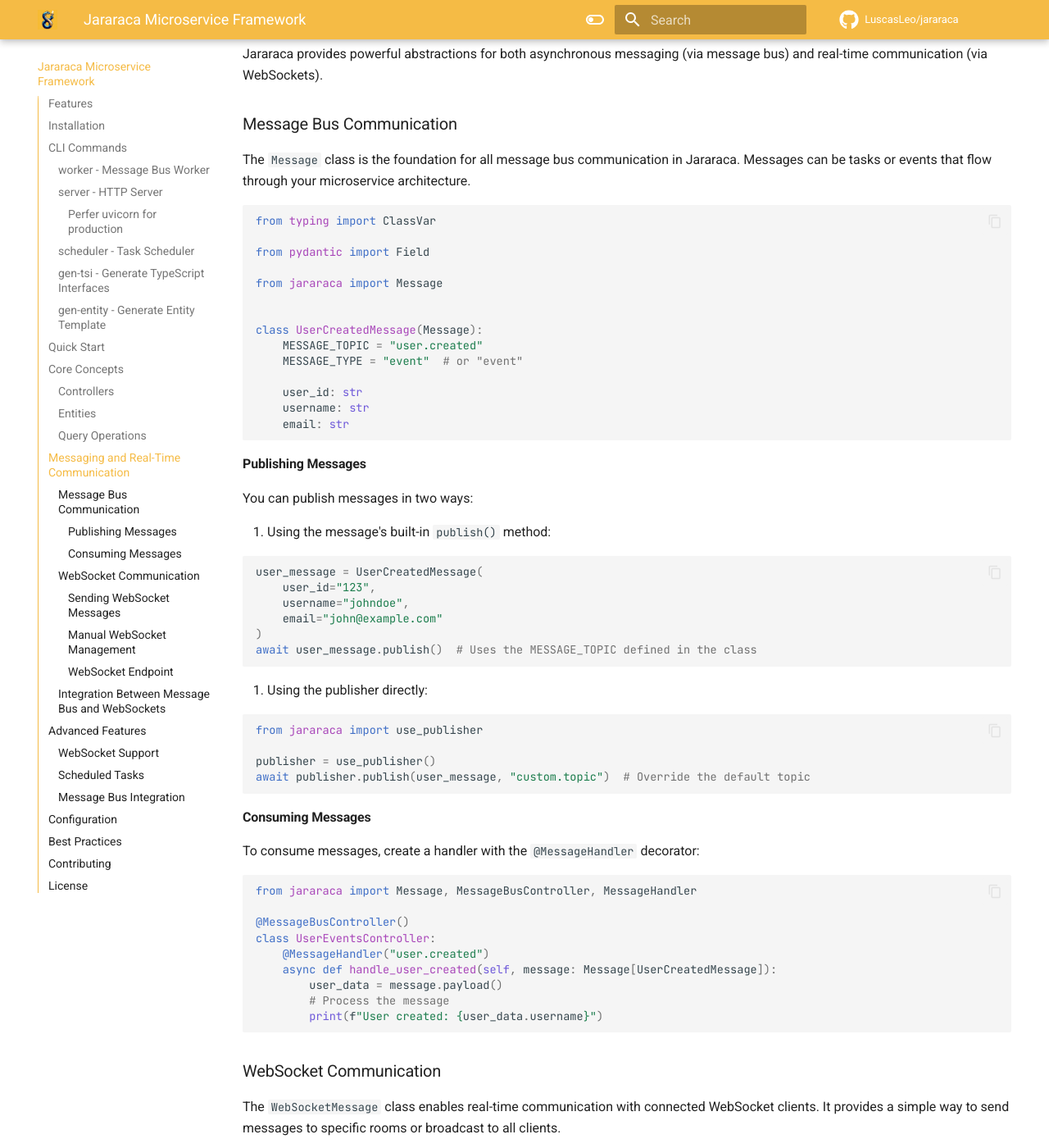
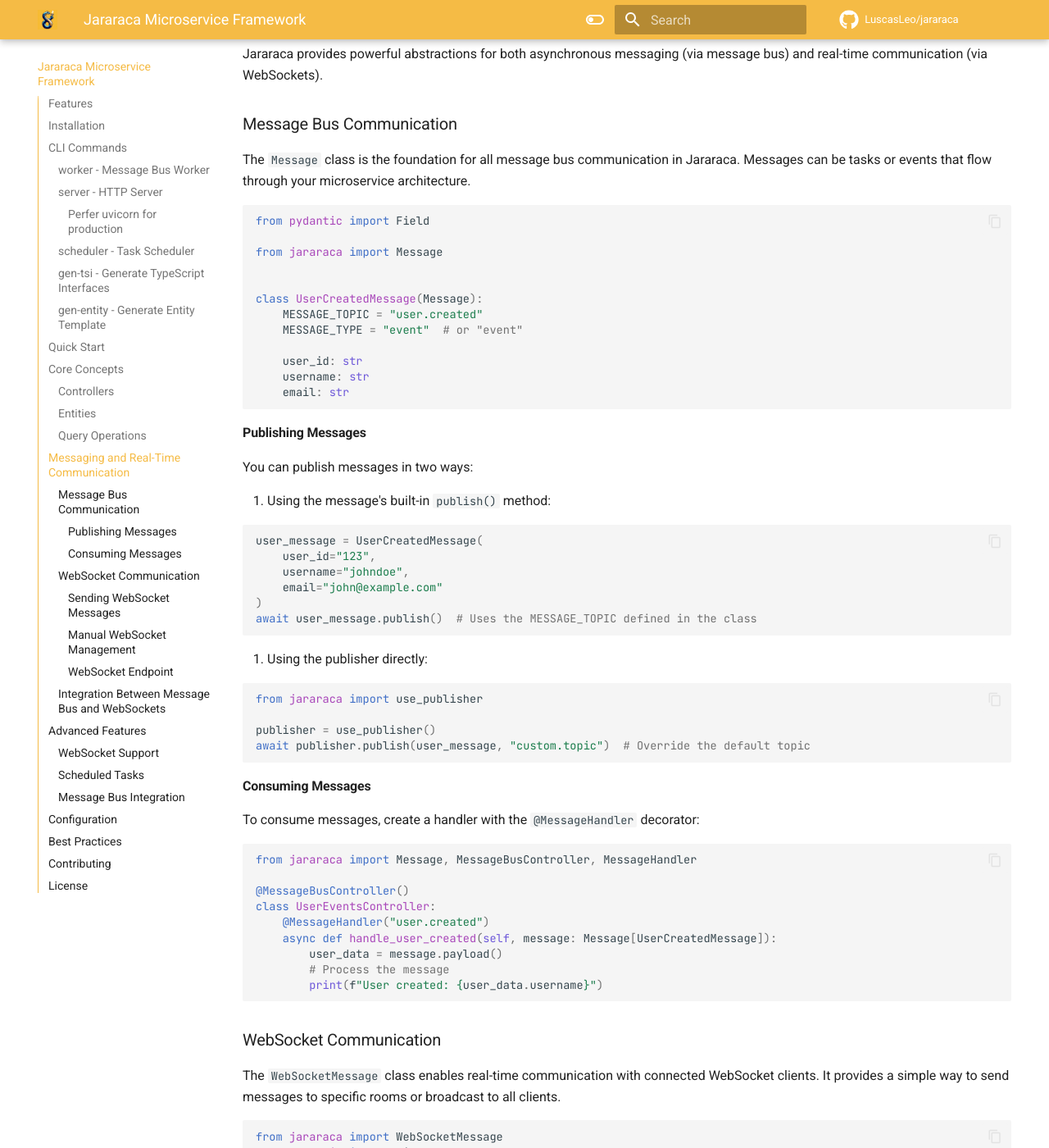
Before and after one commit to LuscasLeo/jararaca, an MkDocs documentation site: the page built from docs/index.md, in a window 1280 px wide and 1400 px high, scrolled down 5802 px. Shown: the whole window at 82% size. Built offline with MkDocs 1.6.1 and Material for MkDocs 9.7.7, drawn with Linux system fonts in a browser that asks for light colours; comment, search, counter and statistics services are not loaded; some of the changed text lies outside the part shown.

Commit message:
Refactor imports in documentation for clarity and consistency

````diff
--- a/docs/index.md
+++ b/docs/index.md
@@ -277,7 +277,7 @@
 The `Message` class is the foundation for all message bus communication in Jararaca. Messages can be tasks or events that flow through your microservice architecture.
 
 ```python
-from typing import ClassVar
+
 
 from pydantic import Field
 
@@ -340,7 +340,6 @@
 ```python
 from jararaca import WebSocketMessage
 from pydantic import Field
-from typing import ClassVar
 
 class ChatMessage(WebSocketMessage):
     MESSAGE_ID = "chat.message"
````
